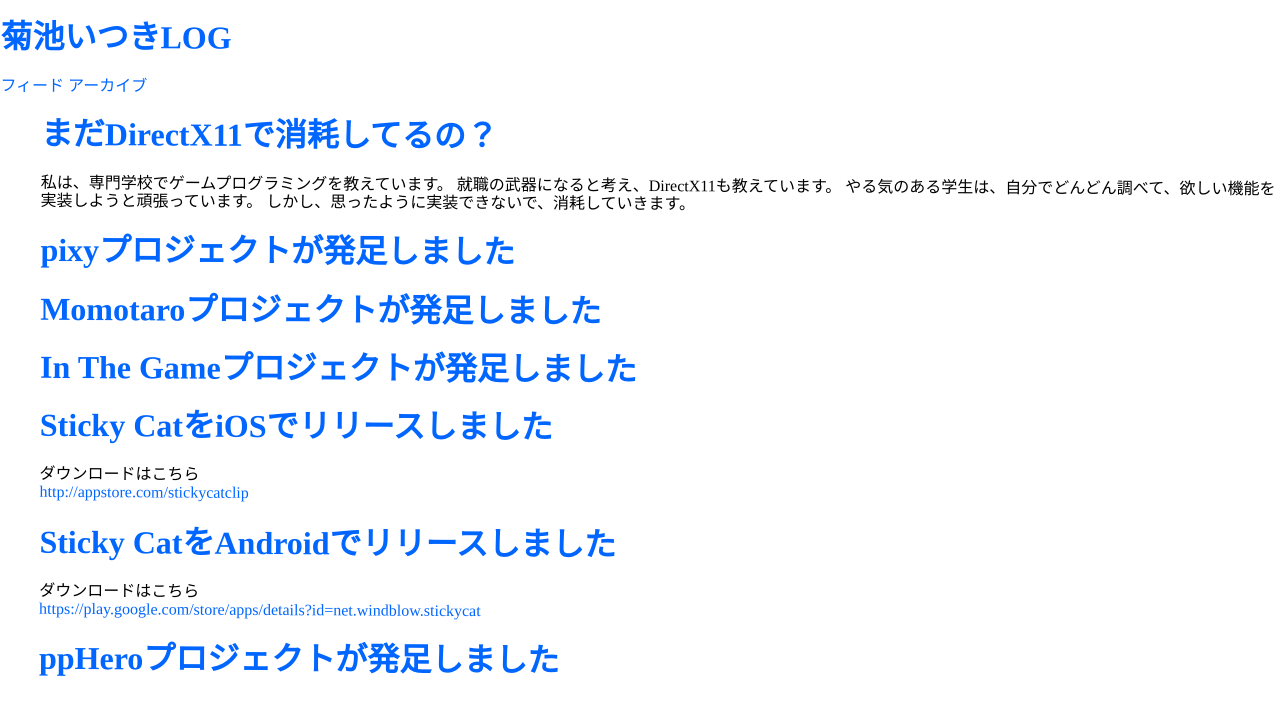
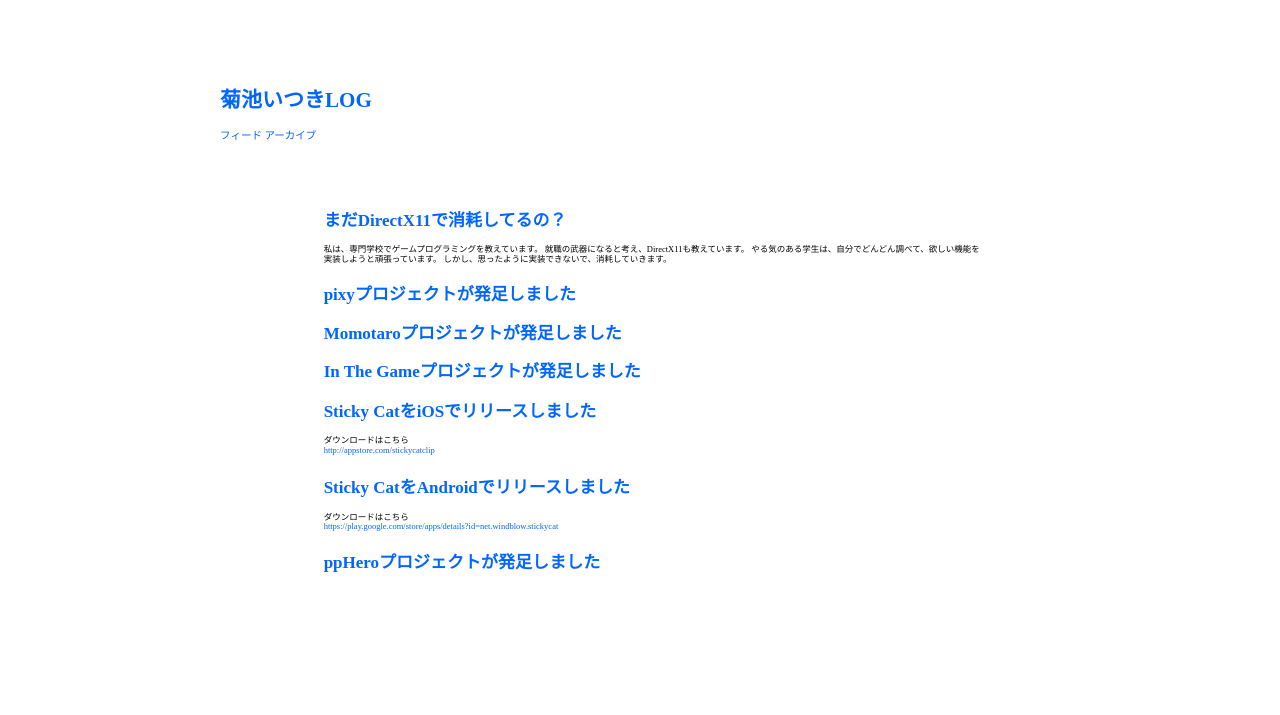
Before and after one commit to itukikikuti/windblow.net, a Jekyll site: the page built from index.html, in a window 1280 px wide. Shown: the top 715 px of the page. Built offline with Jekyll 4.4.1, drawn with Linux system fonts in a browser that asks for light colours; some web fonts are replaced.

Commit message:
Update style.scss

```diff
--- a/css/style.scss
+++ b/css/style.scss
@@ -3,7 +3,7 @@
 $color: #0066FF;
 
 * {
-    transform: rotate(0.05deg);
+    transform: scale(0.9);
 }
 a {
     color: $color;
```
